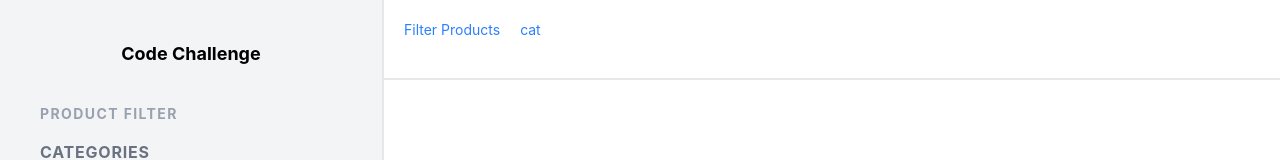
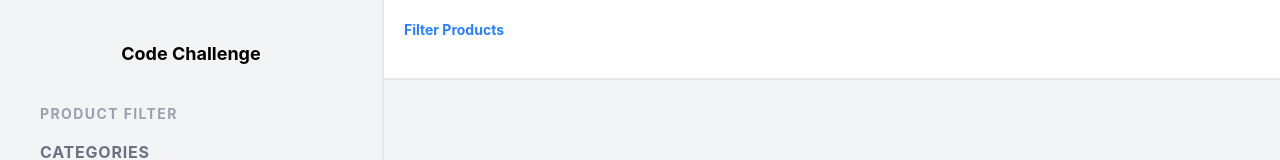
Before and after one commit to ingenioust91/CODE_CHALLENGE-1, a React (Vite) app in the folder my-app/: page / in a window 1280 px wide. Shown: the top 160 px of the page. Built offline with nearby package versions, Linux system fonts and the light colour scheme.

Commit message:
add result section

```diff
--- a/my-app/src/app/App.tsx
+++ b/my-app/src/app/App.tsx
@@ -2,29 +2,8 @@ import { useState } from 'react'
 import './App.css'
 import { useLoaderData, useSearchParams } from 'react-router-dom'
 import Breadcrumb from './components/Breadcrumb'
-
-type category = {
-  id : string,
-  name : string
-}
-
-type subCategory = {
-  id : string,
-  categoryId : string,
-  name : string
-}
-
-type brand = {
-  id : string,
-  subCategoryId : string,
-  name : string
-}
-
-type product  = {
-  id : string,
-  brandId : string,
-  name : string
-}
+import Result from './components/Result'
+import type { brand, category, product, subCategory } from './types/types'
 
 function App() {
   const allproducts = useLoaderData()
@@ -82,7 +61,7 @@ function App() {
     setSelectedSubCategory('')
     setSelectedBrand('')
     setSelectedProduct('')
-    setSearchParams()
+    setSearchParams({});
   }
 
   return (
@@ -177,7 +156,12 @@ function App() {
         </div>
     </section>
 
-    <Breadcrumb/>
+    <section className="w-[70%] h-screen flex flex-col">
+      <Breadcrumb aria-label="breadcrumb" categoryId={selectedCategory} subCategoryId={selectedSubCategory}
+              brandId={selectedBrand} productId={selectedProduct}/>
+      <Result aria-label="result" categoryId={selectedCategory} subCategoryId={selectedSubCategory}
+              brandId={selectedBrand} productId={selectedProduct}/>
+    </section>
   </main>
   )
 }
--- a/my-app/src/app/components/Breadcrumb.tsx
+++ b/my-app/src/app/components/Breadcrumb.tsx
@@ -1,26 +1,24 @@
-import { useLoaderData, useSearchParams } from "react-router-dom";
+import { useLoaderData } from "react-router-dom";
+import type { brand, category, product, resultType, subCategory } from "../types/types";
 
-type category = {
-  id : string,
-  name : string
-}
-
-function Breadcrumb() {
-  const [searchParams] = useSearchParams();
+function Breadcrumb({categoryId, subCategoryId, brandId, productId} : resultType) {
   const allproducts = useLoaderData()
-  const categoryId = searchParams.get('category')
-  const category : category = allproducts.categories.filter((c : any)=> c.id == categoryId)
-    console.log('CAT',category)
+  const category : category = allproducts.categories.find((c : any)=> c.id == categoryId)
+  const subCategory : subCategory = allproducts.subCategories.find((c : any)=> c.id == subCategoryId)
+  const brand : brand = allproducts.brands.find((c : any)=> c.id == brandId)
+  const product : product = allproducts.products.find((c : any)=> c.id == productId)
   return (
     <>
-    <section className="flex flex-col w-[70%] h-screen">
-        {/* ----BREADCRUMB---- */}
-        <section className="h-[10%] flex text-sm text-blue-500 gap-5 border-b-2 border-gray-200 p-5">
-            <p>Filter Products</p>
+    <section className="h-[10%] flex text-sm text-blue-500 gap-3 border-b-2 border-gray-200 p-5">
+      <p className="font-bold">Filter Products</p>
+      { category && <p>{category.name} ❯</p>}
 
-            <p>cat {category.name}</p>
+      { subCategory && <p>{subCategory.name} ❯</p>}
 
-        </section>
+      { brand && <p>{brand.name} ❯</p>}
+
+      { product && <p>{product.name}</p>}
+
     </section>
     </>
   )
--- /dev/null
+++ b/my-app/src/app/components/Result.tsx
@@ -0,0 +1,49 @@
+import { useLoaderData } from "react-router-dom"
+import type { brand, category, product, resultType, subCategory } from "../types/types"
+
+function Result({categoryId, subCategoryId, brandId, productId} : resultType) {
+  const allproducts = useLoaderData()
+  const category : category = allproducts.categories.find((c : any)=> c.id == categoryId)
+  const subCategory : subCategory = allproducts.subCategories.find((c : any)=> c.id == subCategoryId)
+  const brand : brand = allproducts.brands.find((c : any)=> c.id == brandId)
+  const product : product = allproducts.products.find((c : any)=> c.id == productId)
+
+  return (
+    <section className="bg-gray-100 h-[90%] flex gap-6 flex-col w-full items-center justify-center">
+        {category &&
+        <div className="flex flex-col items-center justify-center">
+            <p className="text-xs text-blue-500 tracking-widest">CATEGORY</p>
+            <p className='text-3xl font-bold min-h-10'>{category.name}</p>
+            <p className="text-gray-200 text-3xl">↓</p>
+        </div> }
+
+        {subCategory &&
+        <div className="flex flex-col items-center justify-center">
+            <p className="text-xs text-blue-500 tracking-widest">SUB CATEGORY</p>
+            <p className='text-3xl font-bold min-h-10'>{subCategory.name}</p>
+            <p className="text-gray-200 text-3xl">↓</p>
+        </div> }
+
+        {brand &&
+        <div className="flex flex-col items-center justify-center">
+            <p className="text-xs text-blue-500 tracking-widest">BRAND</p>
+            <p className='text-3xl font-bold min-h-10'>{brand.name}</p>
+            <p className="text-gray-200 text-3xl">↓</p>
+        </div> }
+
+        {product &&
+        <div className="flex flex-col items-center justify-center">
+            <p className="text-xs text-blue-500 tracking-widest">PRODUCT</p>
+            <p className='text-3xl font-bold min-h-10'>{product.name}</p>
+            <p className="text-gray-200 text-3xl">↓</p>
+
+            <p className="text-xs text-blue-500 tracking-widest">PRICE</p>
+            <p className='text-3xl font-bold min-h-10'>IDR {product.price}</p>
+        </div> }
+
+    </section>
+
+  )
+}
+
+export default Result
--- /dev/null
+++ b/my-app/src/app/types/types.ts
@@ -0,0 +1,30 @@
+export type resultType = {
+    categoryId : string,
+    subCategoryId : string,
+    brandId : string,
+    productId : string
+}
+
+export type category = {
+  id : string,
+  name : string
+}
+
+export type subCategory = {
+  id : string,
+  categoryId : string,
+  name : string
+}
+
+export type brand = {
+  id : string,
+  subCategoryId : string,
+  name : string
+}
+
+export type product  = {
+  id : string,
+  brandId : string,
+  name : string
+  price : number
+}
```
